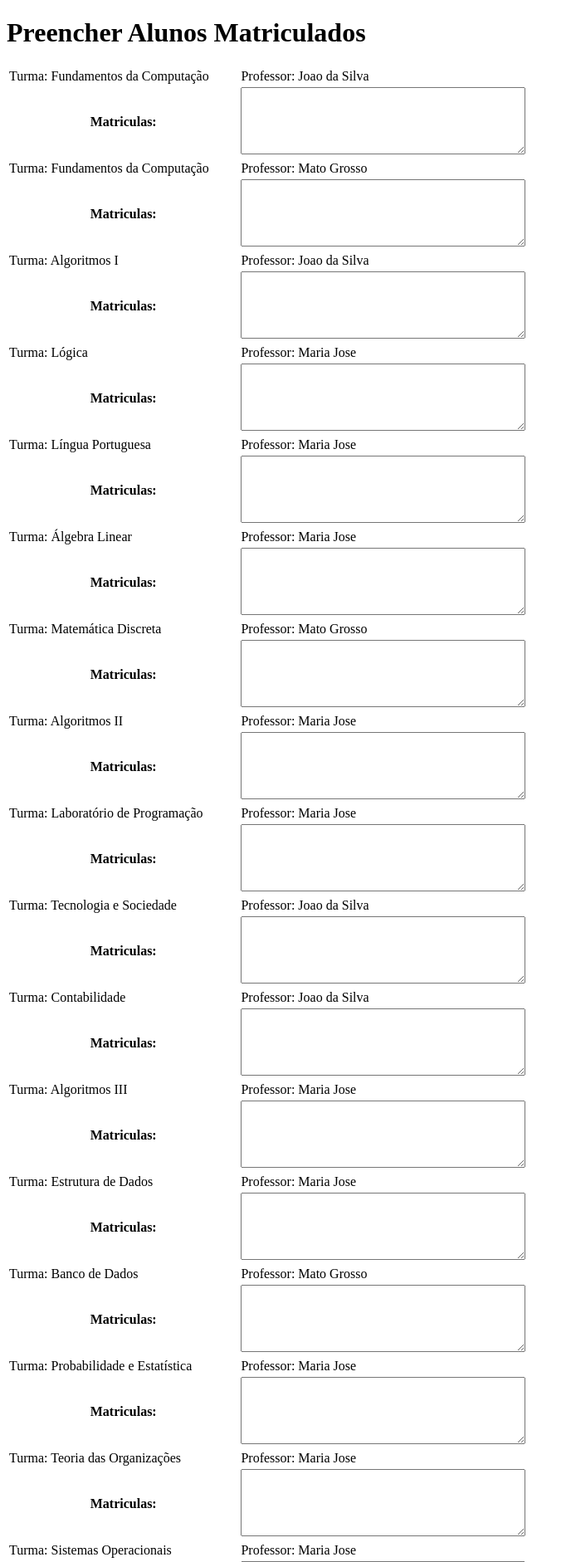
After one commit to FelipeCecconello/gestao_demandas, a Django app: page /curso/1/semestres/1/preencher_alunos_matriculados/ in a window 1280 px wide. The commit adds this page. Shown: the top 1882 px of the page at 83% size, without its empty margins (0-688 px from the left). Run offline with Django 4.2, Linux system fonts and the light colour scheme; data comes from the database, SQL or seed files in the repository; both versions use the stored data as it was after the commit.

Commit message:
adicionando resto das funcoes

```diff
--- a/gestao/admin.py
+++ b/gestao/admin.py
@@ -1,5 +1,5 @@
 from django.contrib import admin
-from .models import Curso, Aluno, Disciplina, Semestre, DisciplinasSemestre, AlunosPendentes
+from .models import Curso, Aluno, Disciplina, Semestre, DisciplinasSemestre, AlunosPendentes, Professor, Turma, AlunosMatriculados
 
 admin.site.register(Curso)
 admin.site.register(Aluno)
@@ -7,3 +7,6 @@ admin.site.register(Disciplina)
 admin.site.register(Semestre)
 admin.site.register(DisciplinasSemestre)
 admin.site.register(AlunosPendentes)
+admin.site.register(Professor)
+admin.site.register(Turma)
+admin.site.register(AlunosMatriculados)
--- a/gestao/forms.py
+++ b/gestao/forms.py
@@ -13,7 +13,25 @@ class PreencherDisciplinasSemestreForm(forms.Form):
 class AlunosPendentesForm(forms.Form):
     matriculas = forms.CharField(widget=forms.Textarea(attrs={'rows': 5, 'cols': 40}), required=False)
 
+class AlunosMatriculadosForm(forms.Form):
+    matriculas = forms.CharField(widget=forms.Textarea(attrs={'rows': 5, 'cols': 40}), required=False)
+
 class CriarSemestreForm(forms.ModelForm):
     class Meta:
         model = Semestre
         fields = ['numero']
+
+class PreencherTurmasForm(forms.Form):
+    def __init__(self, *args, **kwargs):
+        disciplinas_semestre = kwargs.pop('disciplinas_semestre', None)  # Remova o argumento do construtor
+        super(PreencherTurmasForm, self).__init__(*args, **kwargs)
+
+        if disciplinas_semestre is not None:
+            for disciplina_semestre in disciplinas_semestre:
+                self.fields[f'num_turmas_{disciplina_semestre.pk}'] = forms.IntegerField(
+                    label=f'Número de Turmas para {disciplina_semestre.disciplina.nome}',
+                    min_value=1,  # Define o valor mínimo como 1
+                    initial=1,    # Define o valor inicial como 1
+                    required=True,
+                    widget=forms.NumberInput(attrs={'class': 'form-control'}),
+                )
--- a/gestao/templates/detalhes_curso.html
+++ b/gestao/templates/detalhes_curso.html
@@ -16,6 +16,7 @@
 
     <a href="{% url 'inserir_alunos_curso'  curso.codigo %}">Inserir Alunos</a>
     <a href="{% url 'inserir_disciplinas_curso'  curso.codigo %}">Inserir Disciplinas</a>
+    <a href="{% url 'inserir_professores_curso'  curso.codigo %}">Inserir Professores</a>
     <a href="{% url 'lista_semestres'  curso.codigo %}">Semestres</a>
     <a href="{% url 'lista_cursos' %}">Voltar para a lista de cursos</a>
 {% endblock %}
--- /dev/null
+++ b/gestao/templates/gerar_alunos_matriculados.html
@@ -0,0 +1,28 @@
+<!DOCTYPE html>
+<html>
+<head>
+    <title>Preencher Alunos Matriculados</title>
+</head>
+<body>
+    <h1>Preencher Alunos Matriculados</h1>
+
+    <form method="post">
+        {% load custom_tags %}
+        {% csrf_token %}
+        <table>
+            {% for turma in turmas %}
+            <tr>
+                <td>Turma: {{ turma.disciplina_semestre.disciplina.nome }}</td>
+                <td>Professor: {{ turma.professor.nome }}</td>
+                <td>
+                    {{ forms|get_item:turma.pk }}
+                </td>
+            </tr>
+            {% endfor %}
+        </table>
+        <button type="submit">Salvar</button>
+    </form>
+
+    <a href="{% url 'preencher_disciplinas' curso_codigo semestre_codigo %}">Voltar para a lista de semestres</a>
+</body>
+</html>
--- a/gestao/templates/preencher_disciplinas_semestre.html
+++ b/gestao/templates/preencher_disciplinas_semestre.html
@@ -15,5 +15,8 @@
 
     <a href="{% url 'lista_semestres' curso.codigo %}">Voltar para a lista de semestres</a>
     <a href="{% url 'preencher_alunos_pendentes' curso.codigo semestre.codigo %}">Preencher alunos pendentes</a>
+    <a href="{% url 'preencher_alunos_matriculados' curso.codigo semestre.codigo %}">Preencher alunos matriculados</a>
+    <a href="{% url 'preencher_turmas' curso.codigo semestre.codigo %}">Preencher turmas</a>
+    <a href="{% url 'escolher_professores' curso.codigo semestre.codigo %}">Preencher professores para turmas</a>
 </body>
 </html>
--- a/gestao/views.py
+++ b/gestao/views.py
@@ -183,3 +183,148 @@ class InserirDisciplinasCursoView(View):
                     Disciplina.objects.create(nome=linha, curso=curso)
 
         return redirect('detalhes_curso', curso_codigo=curso.codigo)
+
+class InserirProfessoresCursoView(View):
+    template_name = 'inserir_professores_curso.html'
+
+    def get(self, request, curso_codigo):
+        curso = Curso.objects.get(codigo=curso_codigo)
+        return render(request, self.template_name, {'curso': curso})
+
+    def post(self, request, curso_codigo):
+        curso = Curso.objects.get(codigo=curso_codigo)
+        lista_professores = request.POST.get('lista_professores')
+
+        if lista_professores:
+            # Primeiro, exclua todos os alunos associados a este curso
+            Professor.objects.filter(curso=curso).delete()
+
+            # Processar a lista de alunos e criar registros de Aluno com base na lista
+            for linha in lista_professores.split('\n'):
+                if linha:
+                    Professor.objects.create(nome=linha, curso=curso)
+
+        return redirect('detalhes_curso', curso_codigo=curso.codigo)
+
+class PreencherTurmasView(View):
+    template_name = 'preencher_turmas.html'
+
+    def get(self, request, curso_codigo, semestre_codigo):
+        # Recupere as disciplinas do semestre
+        curso = Curso.objects.get(codigo=curso_codigo)
+        semestre = Semestre.objects.get(codigo=semestre_codigo)
+        disciplinas_semestre = DisciplinasSemestre.objects.filter(semestre__pk=semestre_codigo)
+
+        # Crie o formulário com base nas disciplinas do semestre
+        form = PreencherTurmasForm(disciplinas_semestre=disciplinas_semestre)
+
+        context = {'form': form, 'curso': curso, 'semestre': semestre}
+        return render(request, self.template_name, context)
+
+    def post(self, request, curso_codigo, semestre_codigo):
+        curso = Curso.objects.get(codigo=curso_codigo)
+        semestre = Semestre.objects.get(codigo=semestre_codigo)
+        disciplinas_semestre = DisciplinasSemestre.objects.filter(semestre__pk=semestre_codigo)
+
+        form = PreencherTurmasForm(request.POST, disciplinas_semestre=disciplinas_semestre)
+
+        if form.is_valid():
+            Turma.objects.filter(disciplina_semestre__in=disciplinas_semestre).delete()
+
+            for disciplina_semestre in disciplinas_semestre:
+                num_turmas = form.cleaned_data[f'num_turmas_{disciplina_semestre.pk}']
+                for i in range(1, num_turmas + 1):
+                    Turma.objects.create(
+                        disciplina_semestre=disciplina_semestre,
+                        professor=None
+                    )
+
+            return redirect('preencher_disciplinas', curso_codigo, semestre_codigo)
+
+        context = {'form': form, 'curso': curso, 'semestre': semestre}
+        return render(request, self.template_name, context)
+
+class EscolherProfessoresView(View):
+    template_name = 'escolher_professores.html'
+
+    def get(self, request, curso_codigo, semestre_codigo):
+        # Obtenha todas as turmas do semestre
+        curso = Curso.objects.get(codigo=curso_codigo)
+        semestre = Semestre.objects.get(codigo=semestre_codigo)
+        turmas = Turma.objects.filter(disciplina_semestre__semestre__codigo=semestre_codigo)
+        professores = Professor.objects.filter(curso=curso)
+        professores_turmas = {}
+        for turma in turmas:
+            professores_turmas[turma.pk] = turma.professor_id
+
+        context = {'turmas': turmas, 'professores': professores, 'curso': curso, 'semestre': semestre, 'professores_turmas': professores_turmas}
+        return render(request, self.template_name, context)
+
+    def post(self, request, curso_codigo, semestre_codigo):
+        # Obtenha todas as turmas do semestre
+        curso = Curso.objects.get(codigo=curso_codigo)
+        semestre = Semestre.objects.get(codigo=semestre_codigo)
+        turmas = Turma.objects.filter(disciplina_semestre__semestre__codigo=semestre_codigo)
+
+        # Para cada turma, obtenha o ID do professor selecionado no formulário
+        for turma in turmas:
+            professor_id = request.POST.get(f'professor_{turma.pk}')
+
+            # Atualize o professor da turma com base no ID selecionado
+            if professor_id:
+                professor = Professor.objects.get(pk=professor_id)
+                turma.professor = professor
+                turma.save()
+
+        # Redirecione para onde você desejar após atribuir os professores
+        return redirect('preencher_disciplinas', curso_codigo, semestre_codigo)
+
+class PreencherAlunosMatriculadosView(View):
+    template_name = 'gerar_alunos_matriculados.html'
+
+    def get(self, request, curso_codigo, semestre_codigo):
+        # Recupere o semestre com base no código fornecido
+
+        semestre = Semestre.objects.get(curso__codigo=curso_codigo, codigo=semestre_codigo)
+
+        # Recupere as disciplinas associadas a este semestre
+        turmas = Turma.objects.filter(disciplina_semestre__semestre=semestre)
+
+        # Crie um dicionário para armazenar os formulários para cada disciplina
+        forms = {}
+        for turma in turmas:
+            # Use a disciplina_semestre como chave e o formulário como valor
+            forms[turma.pk] = AlunosMatriculadosForm()
+
+        context = {
+            'curso_codigo': curso_codigo,
+            'semestre_codigo': semestre_codigo,
+            'forms': forms,
+            'turmas': turmas,
+        }
+        return render(request, self.template_name, context)
+
+    def post(self, request, curso_codigo, semestre_codigo):
+        # Recupere o semestre com base no código fornecido
+        semestre = Semestre.objects.get(curso__codigo=curso_codigo, codigo=semestre_codigo)
+
+        # Recupere as disciplinas associadas a este semestre
+        turmas = Turma.objects.filter(disciplina_semestre__semestre=semestre)
+
+        AlunosMatriculados.objects.filter(turma__in=turmas).delete()
+
+        # Processar os formulários postados
+        for turma in turmas:
+            form = AlunosMatriculadosForm(request.POST)
+            if form.is_valid():
+                matriculas = form.cleaned_data['matriculas'].split('\n')
+                for matricula in matriculas:
+                    matricula = matricula.strip()  # Remova espaços em branco
+                    if matricula:
+                        aluno, created = Aluno.objects.get_or_create(matricula=matricula)
+                        AlunosMatriculados.objects.get_or_create(
+                            aluno=aluno,
+                            turma=turma
+                        )
+
+        return redirect('preencher_disciplinas', curso_codigo=curso_codigo, semestre_codigo=semestre_codigo)
--- a/gestao_demandas/urls.py
+++ b/gestao_demandas/urls.py
@@ -27,5 +27,9 @@ urlpatterns = [
     path('curso/<str:curso_codigo>/', DetalhesCursoView.as_view(), name='detalhes_curso'),
     path('curso/<str:curso_codigo>/inserir_alunos/', InserirAlunosCursoView.as_view(), name='inserir_alunos_curso'),
     path('curso/<str:curso_codigo>/inserir_disciplinas/', InserirDisciplinasCursoView.as_view(), name='inserir_disciplinas_curso'),
+    path('curso/<str:curso_codigo>/inserir_professores/', InserirProfessoresCursoView.as_view(), name='inserir_professores_curso'),
     path('curso/<str:curso_codigo>/semestres/<str:semestre_codigo>/preencher_alunos_pendentes/', PreencherAlunosPendentesView.as_view(), name='preencher_alunos_pendentes'),
+    path('curso/<str:curso_codigo>/semestres/<str:semestre_codigo>/preencher_turmas/', PreencherTurmasView.as_view(), name='preencher_turmas'),
+    path('curso/<int:curso_codigo>/semestres/<int:semestre_codigo>/escolher_professores/', EscolherProfessoresView.as_view(), name='escolher_professores'),
+    path('curso/<str:curso_codigo>/semestres/<str:semestre_codigo>/preencher_alunos_matriculados/', PreencherAlunosMatriculadosView.as_view(), name='preencher_alunos_matriculados'),
 ]
```
Also changed, not shown: gestao/models.py (+25 -1 lines), gestao/templates/escolher_professores.html (added, +37 -0 lines), gestao/templates/inserir_professores_curso.html (added, +19 -0 lines), gestao/templates/preencher_turmas.html (added, +17 -0 lines), gestao/templatetags/custom_filters.py (added, +7 -0 lines), db.sqlite3, gestao/migrations/0003_professor.py (added), gestao/migrations/0004_turma.py (added), gestao/migrations/0005_alter_turma_professor.py (added), gestao/migrations/0006_alter_turma_professor_alunosmatriculados.py (added), gestao/migrations/0007_alter_turma_disciplina_semestre.py (added), gestao/migrations/0008_rename_auno_alunosmatriculados_aluno.py (added).
